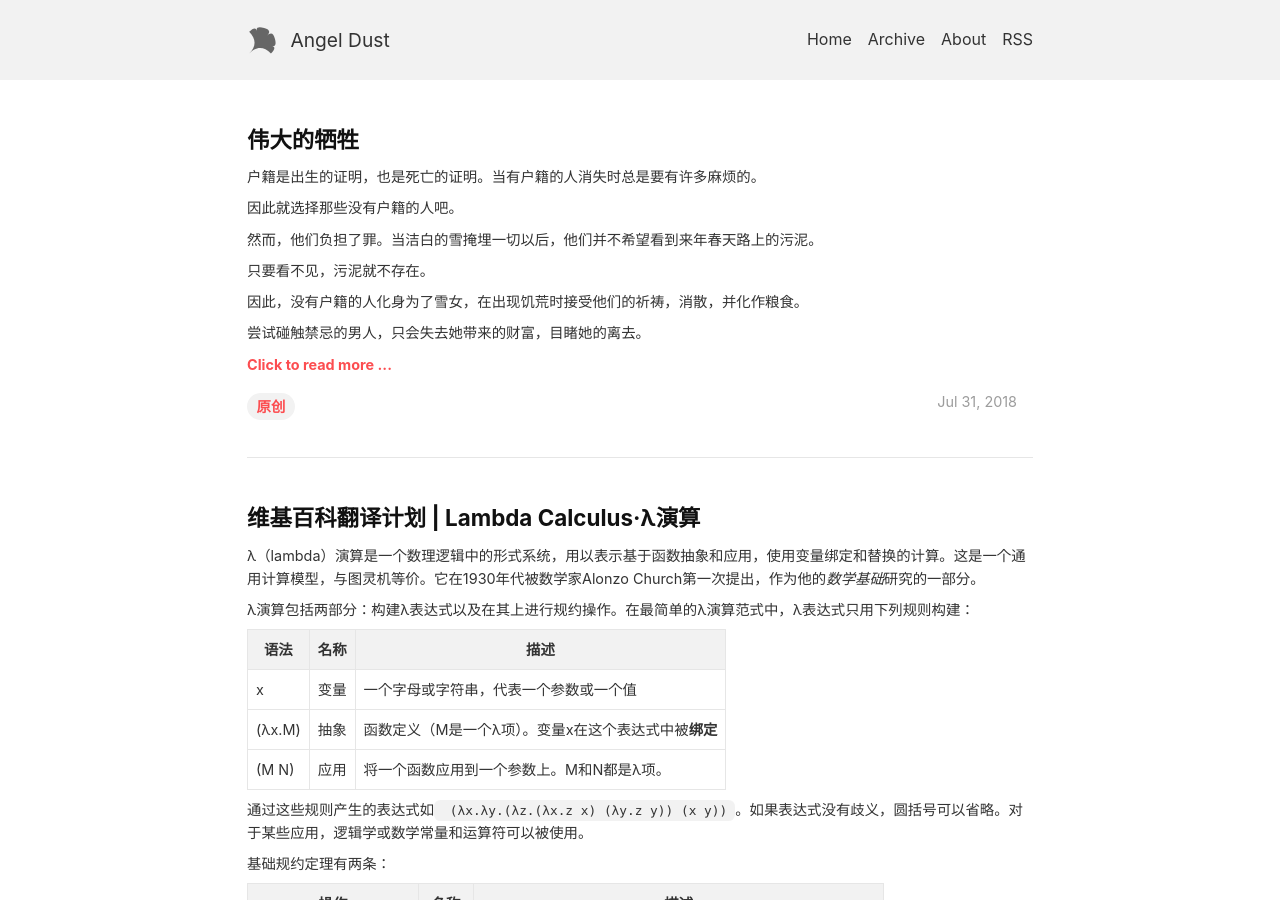
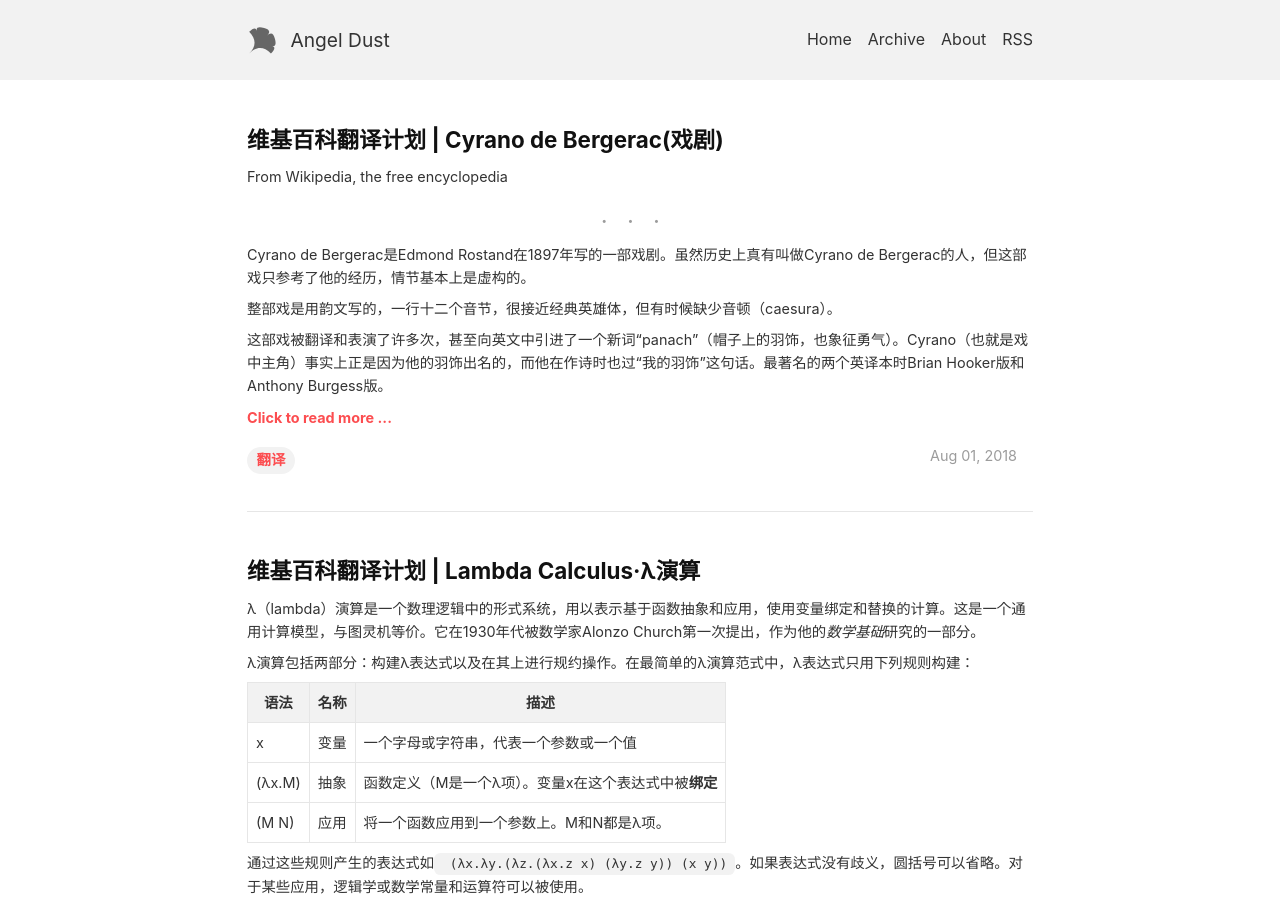
Before and after one commit to oxqpal19/oxqpal19.github.io, a Jekyll site: the page built from index.html, in a window 1280 px wide and 900 px high. Built offline with Jekyll 4.4.1, drawn with Linux system fonts in a browser that asks for light colours; the list of posts is cut into pages by our own code; some of the changed lines change nothing that is shown.

Commit message:
update post

```diff
--- a/_posts/2018-07-31-what-to-sacrifice-to-live-as-humans.md
+++ /dev/null
@@ -1,52 +0,0 @@
----
-layout: post
-title: 伟大的牺牲
-key:
-tags: 原创
----
-
-户籍是出生的证明，也是死亡的证明。当有户籍的人消失时总是要有许多麻烦的。
-
-因此就选择那些没有户籍的人吧。
-
-然而，他们负担了罪。当洁白的雪掩埋一切以后，他们并不希望看到来年春天路上的污泥。
-
-只要看不见，污泥就不存在。
-
-因此，没有户籍的人化身为了雪女，在出现饥荒时接受他们的祈祷，消散，并化作粮食。
-
-尝试碰触禁忌的男人，只会失去她带来的财富，目睹她的离去。
-
-<!--more-->
-
-> 这个失去原有功能的地方，已经死了。
-
-> 不，人只不过是暂借了原本是自然造就的空间而已。
-
-> 死了这样的说法或许过于傲慢。
-
-## 禁忌从何而来
-
-如果某个时代某个地区的人，以偷窃为美德，那么我们会有怎样的感受？
-
-如果某个时代某个地区的人，以近交为良缘，那么我们会作何想法？
-
-如果某个时代某个地区的人，以同性恋为恶俗，那么我们会如何评价？
-
-## 医生和教师的道德水准需要比常人高
-
-雷锋已死，他的光辉行为却照亮了后人的奉献之路。
-
-存在的即是合理的。当发生不符合社会公德的事时，存在需要被谴责的对象。社会排斥拒绝履行它的要求的个体。然而当一个组织空无一人时，它以什么方式存在？社会是被附加到个体上的虚构产物，如同组织；如同国家。
-
-社会公德排斥性欲。社会公德推崇母亲。社会共识认为爱比情欲更加崇高，然而其中的个体却不这么想。
-
-## 富有黏性的人之存在
-
-超人是超越人间伦理道德的存在，他为了自己能够释放生命的最大张力而活。他的生命，即使要再来一次，他也愿意按原样再来一次。
-
-超人是超越人的，然而本质上他是人。
-
-## 伟大的牺牲
-
-为了拥有语言和价值，作为人类而活，我们牺牲了什么？
--- /dev/null
+++ b/_posts/2018-08-01-cyrano-de-bergerac-play.md
@@ -0,0 +1,72 @@
+---
+layout: post
+title: 维基百科翻译计划 | Cyrano de Bergerac(戏剧)
+key:
+tags: 翻译
+---
+
+From Wikipedia, the free encyclopedia
+
+---
+
+Cyrano de Bergerac是Edmond Rostand在1897年写的一部戏剧。虽然历史上真有叫做Cyrano de Bergerac的人，但这部戏只参考了他的经历，情节基本上是虚构的。
+
+整部戏是用韵文写的，一行十二个音节，很接近经典英雄体，但有时候缺少音顿（caesura）。
+
+这部戏被翻译和表演了许多次，甚至向英文中引进了一个新词“panach”（帽子上的羽饰，也象征勇气）。Cyrano（也就是戏中主角）事实上正是因为他的羽饰出名的，而他在作诗时也过“我的羽饰”这句话。最著名的两个英译本时Brian Hooker版和Anthony Burgess版。
+
+<!--more-->
+
+# 剧本提要
+
+Hercule Savinien Cyrano de Bergerac，一名法军中的贵族士官，是一个拥有许多天赋的意志坚强之人。除了作为一个优秀的决斗者，他也是一名喜悦的、有天赋的诗人与音乐家。然而，他有一个特别大的鼻子，这使得他不够自信。这样的不自信使他无法向他的远房表妹————美丽聪慧的Roxane表白，因为他认为他的丑陋会导致哪怕丑女人都不会爱上他。
+
+## 第一幕————在Hôtel Burgundy的一次演出
+
+The play opens in Paris, 1640, in the theatre of the Hôtel Burgundy. Members of the audience slowly arrive, representing a cross-section of Parisian society from pickpockets to nobility. Christian de Neuvillette, a handsome new cadet, arrives with Lignière, a drunkard who he hopes will identify the young woman with whom he has fallen in love. Lignière recognizes her as Roxane, and tells Christian about her and the Count de Guiche's scheme to marry her off to the compliant Viscount Valvert. Meanwhile, Ragueneau and Lebret are expecting Cyrano de Bergerac, who has banished the actor Montfleury from the stage for a month. After Lignière leaves, Christian intercepts a pickpocket and, in return for his freedom, the pickpocket tells Christian of a plot against Lignière. Christian departs to try to warn him.
+
+The play "Clorise" begins with Montfleury's entrance. Cyrano disrupts the play, forces Montfleury off stage, and compensates the manager for the loss of admission fees. The crowd is going to disperse when Cyrano lashes out at a pesky busybody, then is confronted by Valvert and duels with him while composing a ballade, wounding (and possibly killing) him as he ends the refrain (as promised: he ends each refrain with "When I end the refrain, 'Thrust Home'.") When the crowd has cleared the theater, Cyrano and Le Bret remain behind, and Cyrano confesses his love for Roxane. Roxane's duenna then arrives, and asks where Roxane may meet Cyrano privately. Lignière is then brought to Cyrano, having learned that one hundred hired thugs are waiting to ambush him on his way home. Cyrano, now emboldened, vows to take on the entire mob single-handed, and he leads a procession of officers, actors and musicians to the Porte de Nesle.
+
+## 第二幕————诗人的小餐馆
+
+The next morning, at Ragueneau's bake shop, Ragueneau supervises various apprentice cooks in their preparations. Cyrano arrives, anxious about his meeting with Roxane. He is followed by a musketeer, a paramour of Ragueneau's domineering wife Lise, then the regular gathering of impoverished poets who take advantage of Ragueneau's hospitality. Cyrano composes a letter to Roxane expressing his deep and unconditional love for her, warns Lise about her indiscretion with the musketeer, and when Roxane arrives he signals Ragueneau to leave them alone.
+
+Roxane and Cyrano talk privately as she bandages his hand (injured from the fracas at the Port de Nesle); she thanks him for defeating Valvert at the theater, and talks about a man with whom she has fallen in love. Cyrano thinks that she is talking about him at first, and is ecstatic, but Roxane describes her beloved as "handsome," and tells him that she is in love with Christian de Neuvillette. Roxane fears for Christian's safety in the predominantly Gascon company of Cadets, so she asks Cyrano to befriend and protect him. This he agrees to do.
+
+After she leaves, Cyrano's captain arrives with the cadets to congratulate him on his victory from the night before. They are followed by a huge crowd, including de Guiche and his entourage, but Cyrano soon drives them away. Le Bret takes him aside and chastises him for his behavior, but Cyrano responds haughtily. The Cadets press him to tell the story of the fight, teasing the newcomer Christian de Neuvillette. When Cyrano recounts the tale, Christian displays his own form of courage by interjecting several times with references to Cyrano's nose. Cyrano is angry, but remembering his promise to Roxane, he holds in his temper.
+
+Eventually Cyrano explodes, the shop is evacuated, and Cyrano reveals his identity as Roxane's cousin. Christian confesses his love for Roxane but his inability to woo because of his lack of intellect and wit. When Cyrano tells Christian that Roxane expects a letter from him, Christian is despondent, having no eloquence in such matters. Cyrano then offers his services, including his own unsigned letter to Roxane. The Cadets and others return to find the two men embracing, and are flabbergasted. The musketeer from before, thinking it was safe to do so, teases Cyrano about his nose and receives a slap in the face while the Cadets rejoice.
+
+## 第三幕————Roxane的吻
+
+Outside Roxane's house Ragueneau is conversing with Roxane's duenna. When Cyrano arrives, Roxane comes down and they talk about Christian: Roxane says that Christian's letters have been breathtaking—he is more intellectual than even Cyrano, she declares. She also says that she loves Christian.
+
+When de Guiche arrives, Cyrano hides inside Roxane's house. De Guiche tells Roxane that he has come to say farewell. He has been made a colonel of an army regiment that is leaving that night to fight in the war with Spain. He mentions that the regiment includes Cyrano's guards, and he grimly predicts that he and Cyrano will have a reckoning. Afraid for Christian's safety if he should go to the front, Roxane quickly suggests that the best way for de Guiche to seek revenge on Cyrano would be for him to leave Cyrano and his cadets behind while the rest of the regiment goes on to military glory. After much flirtation from Roxane, de Guiche believes he should stay close by, concealed in a local monastery. When Roxane implies that she would feel more for de Guiche if he went to war, he agrees to march on steadfastly, leaving Cyrano and his cadets behind. He leaves, and Roxane makes the duenna promise she will not tell Cyrano that Roxane has robbed him of a chance to go to war.
+
+Roxane expects Christian to come visit her, and she tells the duenna to make him wait if he does. Cyrano presses Roxane to disclose that instead of questioning Christian on any particular subject, she plans to make Christian improvise about love. Although he tells Christian the details of her plot, when Roxane and her duenna leave, he calls for Christian who has been waiting nearby. Cyrano tries to prepare Christian for his meeting with Roxane, urging him to remember lines Cyrano has written. Christian however refuses saying he wants to speak to Roxane in his own words. Cyrano bows to this saying, "Speak for yourself, sir."
+
+During their meeting Christian makes a fool of himself trying to speak seductively to Roxane. Roxane storms into her house, confused and angry. Thinking quickly, Cyrano makes Christian stand in front of Roxane's balcony and speak to her while Cyrano stands under the balcony whispering to Christian what to say. Eventually, Cyrano shoves Christian aside and, under cover of darkness, pretends to be Christian, wooing Roxane himself. In the process, he wins a kiss for Christian.
+
+Roxane and Christian are secretly married by a Capuchin while Cyrano waits outside to prevent De Guiche from disrupting the impromptu wedding. Their happiness is short-lived: de Guiche, angry to have lost Roxane, declares that he is sending the Cadets of Gascony to the front lines of the war with Spain. De Guiche triumphantly tells Cyrano that the wedding night will have to wait. Under his breath, Cyrano remarks that the news fails to upset him.
+
+Roxane, afraid for Christian, urges Cyrano to promise to keep him safe, to keep him out of dangerous situations, to keep him dry and warm, and to keep him faithful. Cyrano says that he will do what he can but that he cannot promise anything. Roxane begs Cyrano to promise to make Christian write to her every day. Brightening, Cyrano announces confidently that he can promise that.
+
+## 第四幕————吹牛的贵族士官
+
+The siege of Arras. The Gascon Cadets are among many French forces now cut off by the Spanish, and they are starving. Cyrano, meanwhile, has been writing in Christian's name twice a day, smuggling letters across enemy lines. De Guiche, whom the Cadets despise, arrives and chastises them; Cyrano responds with his usual bravura, and de Guiche then signals a spy to tell the Spanish to attack the Cadets, informing them that they must hold the line until relief arrives. Then a coach arrives, and Roxane emerges from it. She tells how she was able to flirt her way through the Spanish lines. Cyrano tells Christian about the letters, and provides him a farewell letter to give to Roxane if he dies. After de Guiche departs, Roxane provides plenty of food and drink with the assistance of the coach's driver, Ragueneau. De Guiche attempts to convince Roxane to leave the battlefield for a second time. When she refuses, de Guiche says he will not leave a lady behind. This impresses the cadets who offer him their leftovers, which de Guiche declines but ends up catching the cadets' accent which makes him even more popular with the cadets. Roxane also tells Christian that, because of the letters, she has grown to love him for his soul alone, and would still love him even if he were ugly.
+
+Christian tells this to Cyrano, and then persuades Cyrano to tell Roxane the truth about the letters, saying he has to be loved for "the fool that he is" to be truly loved at all. Cyrano disbelieves what Christian claims Roxane has said, until she tells him so as well. But, before Cyrano can tell her the truth, Christian is brought back to the camp, having been fatally shot. Cyrano realizes that, in order to preserve Roxane's image of an eloquent Christian, he cannot tell her the truth. The battle ensues, a distraught Roxane collapses and is carried off by de Guiche and Ragueneau, and Cyrano rallies the Cadets to hold back the Spanish until relief arrives.
+
+## 第五幕————Cyrano的公告（gazette）
+
+Fifteen years later, at a convent outside Paris. Roxane now resides here, eternally mourning her beloved Christian. She is visited by de Guiche, who is now a good friend and now sees Cyrano as an equal (and has been promoted to duke), Le Bret, and Ragueneau (who has lost his wife, bakery and is now a candlelighter for Molière), and she expects Cyrano to come by as he always has with news of the outside world. On this day, however, he has been mortally wounded by someone who dropped a huge log on his head from a tall building. Upon arriving to deliver his "gazette" to Roxane, knowing it will be his last, he asks Roxane if he can read "Christian's" farewell letter. She gives it to him, and he reads it aloud as it grows dark. Listening to his voice, she realizes that it is Cyrano who was the author of all the letters, but Cyrano denies this to his death. Ragueneau and Le Bret return, telling Roxane of Cyrano's injury. While Cyrano grows delirious, his friends weep and Roxane tells him that she loves him. He combats various foes, half imaginary and half symbolic, conceding that he has lost all but one important thing – his panache – as he dies in Le Bret and Ragueneau's arms.
+
+## 译注
+
+这部戏的剧本有一个正式译本，与那个相比我的翻译能力实在是班门弄斧OTZ
+
+所以就不翻了————wiki上写的也相当好，我就把原文贴上来了。Wiki上还有一段各剧院演出记录和电影改编列表，几乎占了整个条目的一半长（参考剧本大纲长度，那个也差不多一半长）。这个条目的编辑者们大概是死忠粉（笑）
+
+截一段中译本上Cyrano的话吧：
+
+> 我们这种人的口袋里，随时都有几封给梦中情人的信，我们的情人不过是随便借个名字，用幻想吹出来的肥皂泡。把信拿去吧，你可以使假戏成真。我本来是无病呻吟，漫无目的的吐露爱情，现在这些漂泊不定的鸟儿有地方栖息了，你可以从信里看出来。拿去吧，由于不是出自真心，话就说得格外动听，拿去吧，就这么办吧！
--- a/about.md
+++ b/about.md
@@ -26,15 +26,11 @@ CloudFlare 完 全 胜 利 ！
 
 ---
 
-> 索菲亚是天空中闪耀的球体。她绝对不可能照亮我，因为我是“我”的影子。我虽然知道索菲亚，但是我却不了解她是什么样的东西。“我”不知道索菲亚为何物，却在她里面到处运动。
+我们这种人的口袋里，随时都有几封给梦中情人的信，我们的情人不过是随便借个名字，用幻想吹出来的肥皂泡，把信拿去吧，你可以使假戏成真。
 
----
+我本来是无病呻吟，漫无目的的吐露爱情，现在这些漂泊不定的鸟儿有地方栖息了，你可以从信里看出来。
 
-诅咒总有一天从自己的影子中生出来，投来阴险的笑容。
-
-人们恐惧着诅咒，不愿提起它，将诅咒推给旁人，或是彻底将诅咒忘掉。
-
-诅咒就潜藏在这样的行为之间。
+拿去吧，由于不是出自真心，话就说得格外动听，拿去吧，就这么办！
 
 ---
 
```
